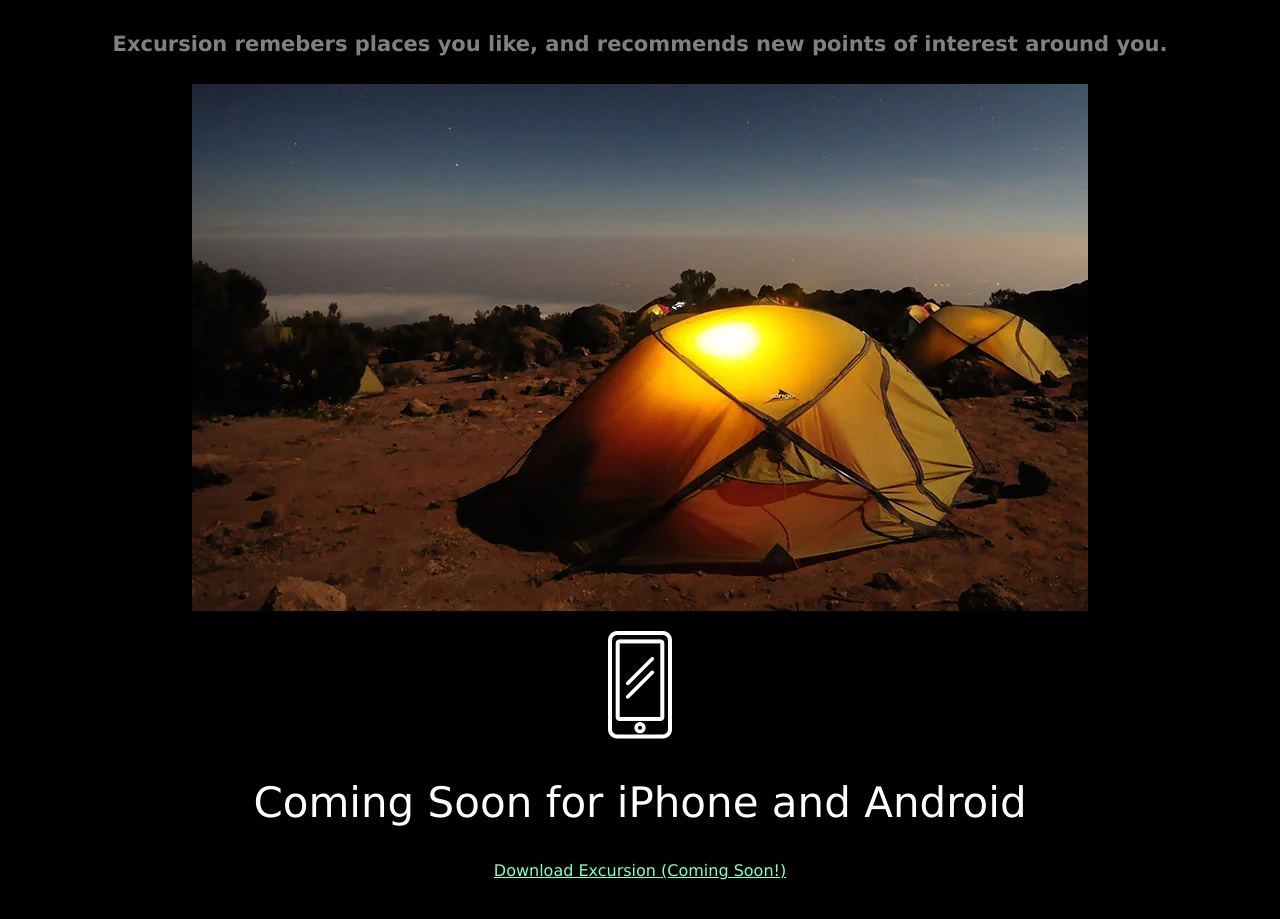
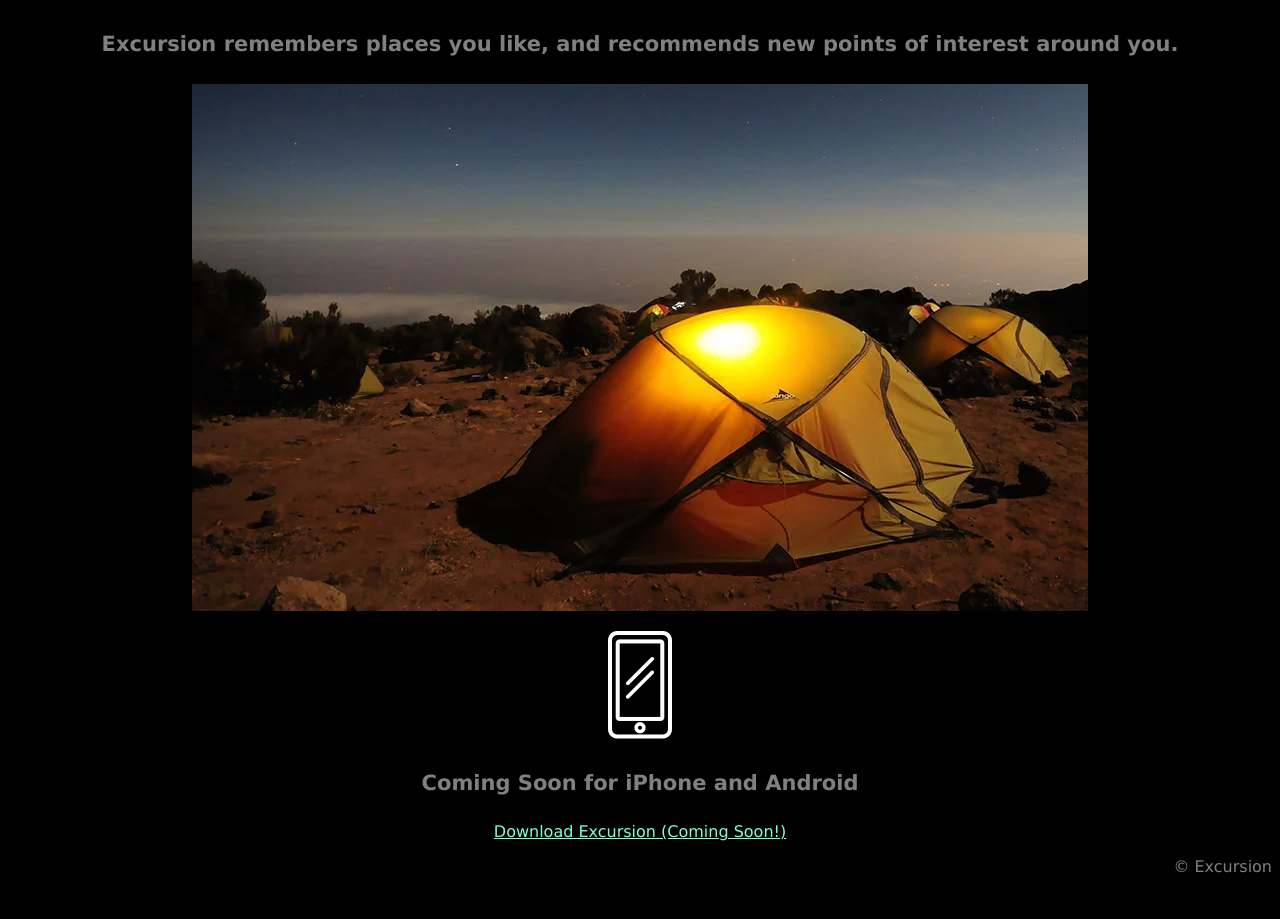
Before and after one commit to kaviramcha/Excursion, a plain HTML site: page index.html in a window 1280 px wide. Shown: the part 401-1320 px from the top of the page. After the commit the page ends 1293 px from the top, so only its background shows below. Drawn offline with Linux system fonts and the light colour scheme.

Commit message:
Added the footer

```diff
--- a/index.html
+++ b/index.html
@@ -19,13 +19,13 @@
     <h2 class= "secondary ">
         Your personal travel guide.
     </h2>
-    <h4 class= "subheader"> Excursion remebers places you like, and recommends new points of interest around you.</h4>
+    <h4 class= "subheader"> Excursion remembers places you like, and recommends new points of interest around you.</h4>
    <p> <img src="resources/Images/camp.jpg"></p>
    <p><img src="resources/Images/phone.png"></p>
-   <h2 class= "secondary ">
+   <h4 class= "subheader">
    Coming Soon for iPhone and Android
-</h2>
+</h4>
 <p> <a class="link--cta" href="#">Download Excursion (Coming Soon!)</a></p>
-<p> Excursion </p>
+<p class="footer"> © Excursion </p>
 </body>
     </html>
--- a/resources/css/style.css
+++ b/resources/css/style.css
@@ -21,5 +21,11 @@ body{
 }
 .subheader {
     color: grey;
-       font-size:21px;
+    font-size:21px;
 }
+.footer{
+    color: grey;
+    font: size 21px;
+    text-align: right;
+
+}
```
